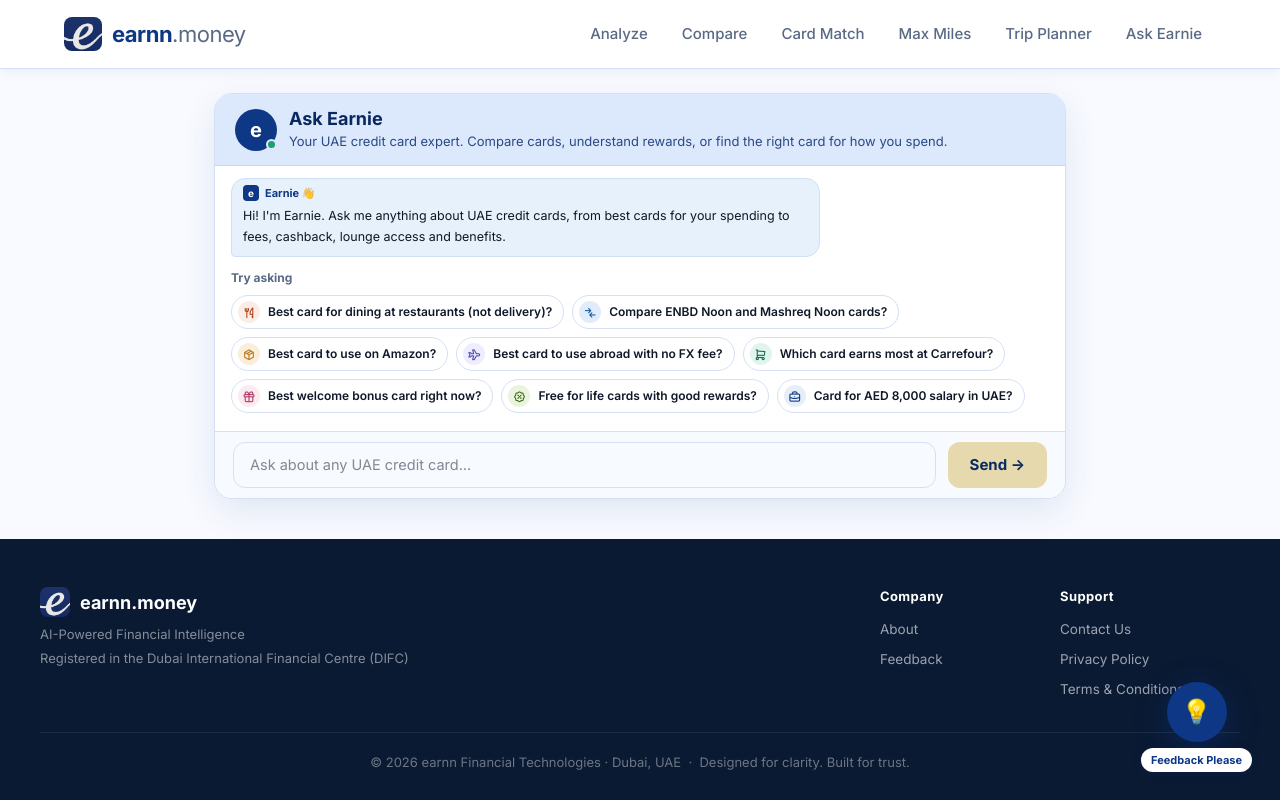
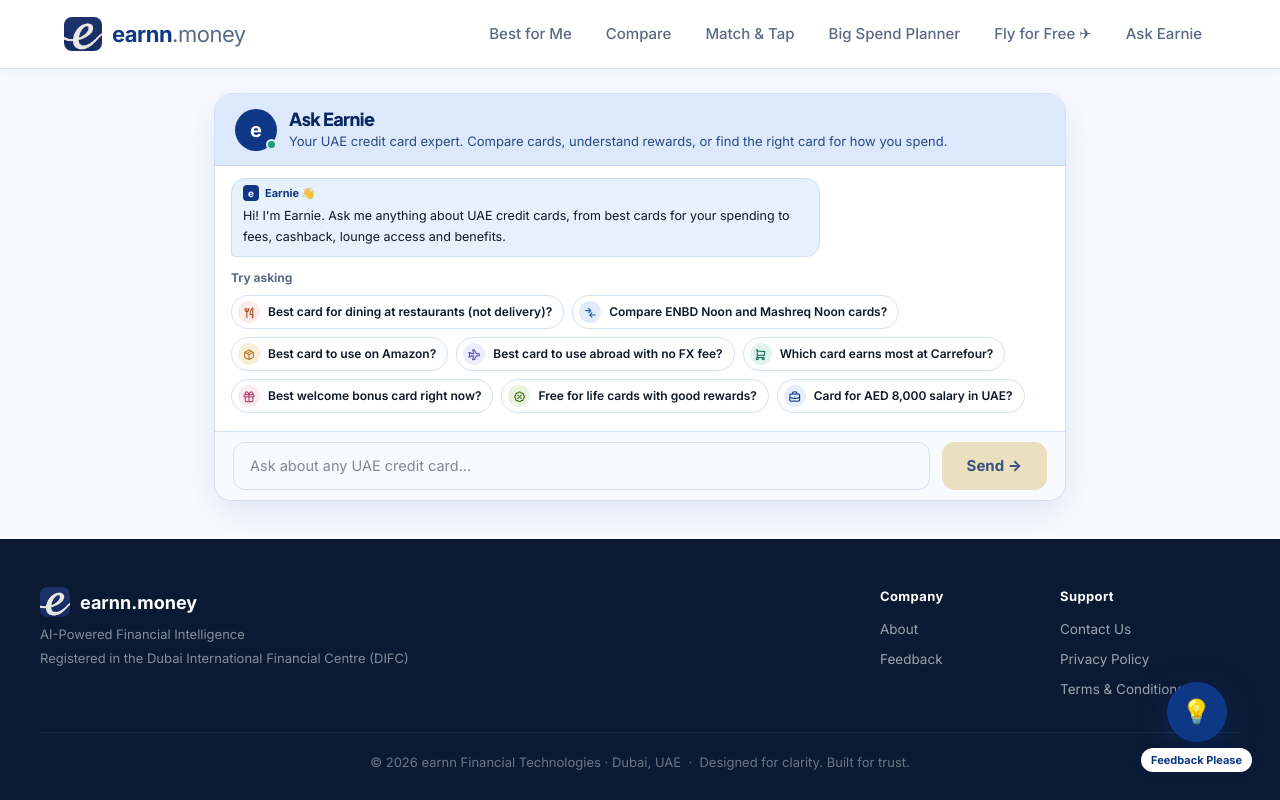
Before and after one commit to divthediscreet/earnn-platform-frontend, a Next.js app: page /chat in a window 1280 px wide. Built offline with nearby package versions, Linux system fonts and the light colour scheme.

Commit message:
Shared button/type design system; nav renames (Best for Me, Match & Tap, Big Spend Planner, Fly for Free); bigger Card Match steps
Co-Authored-By: Claude Sonnet 5.5 <noreply@anthropic.com>

```diff
--- a/app/chat/page.tsx
+++ b/app/chat/page.tsx
@@ -647,16 +647,10 @@ export default function ChatPage() {
             fontSize: 14.5, outline: 'none', color: '#0D1828',
           }}
         />
-        <button className="chat-send-button"
+        <button className="chat-send-button btn-primary"
           onClick={() => send(input)}
           disabled={!input.trim() || loading}
-          style={{
-            padding: '11px 22px',
-            background: !input.trim() ? '#E7D9AE' : '#FFD76A',
-            color: '#092962',
-            border: 'none', borderRadius: 12, fontSize: 15, fontWeight: 700,
-            cursor: !input.trim() ? 'not-allowed' : 'pointer', flexShrink: 0,
-          }}
+          style={{ flexShrink: 0 }}
         >
           Send →
         </button>
--- a/app/globals.css
+++ b/app/globals.css
@@ -26,6 +26,34 @@
   --earnn-border:      #D6E0F5;   /* Light blue border */
   --earnn-success:     #00A67E;   /* Teal green for positive numbers */
   --earnn-warning:     #E07B1F;   /* Amber for warnings */
+
+  /* ── Design system: buttons ── one primary look (gold), one secondary look (outline), one size scale */
+  --btn-gold:          #FFD76A;
+  --btn-gold-hover:    #FFCB45;
+  --btn-gold-off:      #E7D9AE;
+  --btn-ink:           #092962;   /* text on gold */
+  --btn-radius:        12px;
+  --btn-height:        48px;
+  --btn-font-size:     15px;
+  --btn-font-weight:   800;
+  --btn-height-sm:     38px;
+  --btn-font-size-sm:  13px;
+
+  /* ── Design system: type scale ── */
+  --fs-hero:   clamp(32px, 4vw, 50px);   /* page hero title */
+  --fs-h2:     26px;                     /* section / form heading */
+  --fs-h3:     16px;                     /* card heading */
+  --fs-body:   15px;
+  --fs-small:  13px;
+  --fs-micro:  12px;
+
+  /* ── Design system: spacing & shape ── */
+  --space-1: 4px;  --space-2: 8px;  --space-3: 12px; --space-4: 16px;
+  --space-5: 24px; --space-6: 32px; --space-7: 48px;
+  --page-width:  1120px;
+  --page-gutter: 24px;
+  --radius-card: 16px;
+  --radius-field: 10px;
 }
 
 @theme inline {
@@ -74,51 +102,71 @@ h1, h2, h3, h4, h5, h6 {
   color: var(--earnn-text);
   line-height: 1.2;
 }
+/* Page and section titles share one display face; body copy stays Inter */
+h1, h2 {
+  font-family: var(--font-display);
+  font-weight: 800;
+  letter-spacing: -0.03em;
+}
 
 /* Scrollbar */
 ::-webkit-scrollbar { width: 6px; }
 ::-webkit-scrollbar-track { background: var(--earnn-offwhite); }
 ::-webkit-scrollbar-thumb { background: var(--earnn-border); border-radius: 3px; }
 
-/* earnn Button Styles */
-.btn-primary {
-  background: var(--earnn-blue);
-  color: white;
-  padding: 14px 32px;
-  border-radius: 8px;
-  font-weight: 600;
-  font-size: 16px;
-  letter-spacing: 0.01em;
-  transition: all 0.2s ease;
-  border: none;
-  cursor: pointer;
+/* earnn Button Styles
+   primary   = gold, the one main action on a screen
+   secondary = white with a navy outline, for the supporting action
+   .btn-sm   = compact size for dialogs, toolbars and cards */
+.btn-primary,
+.btn-secondary {
   display: inline-flex;
   align-items: center;
+  justify-content: center;
   gap: 8px;
+  min-height: var(--btn-height);
+  padding: 0 var(--space-5);
+  border-radius: var(--btn-radius);
+  font-family: inherit;
+  font-size: var(--btn-font-size);
+  font-weight: var(--btn-font-weight);
+  line-height: 1.2;
+  text-decoration: none;
+  cursor: pointer;
+  transition: background .2s ease, transform .2s ease, box-shadow .2s ease;
 }
-.btn-primary:hover {
-  background: var(--earnn-blue-dark);
+.btn-primary {
+  background: var(--btn-gold);
+  color: var(--btn-ink);
+  border: 1px solid var(--btn-gold);
+}
+.btn-primary:hover:not(:disabled) {
+  background: var(--btn-gold-hover);
+  border-color: var(--btn-gold-hover);
   transform: translateY(-1px);
-  box-shadow: 0 8px 24px rgba(14, 55, 133, 0.3);
+  box-shadow: 0 8px 20px rgba(201, 168, 76, 0.35);
 }
-
+.btn-primary:disabled {
+  background: var(--btn-gold-off);
+  border-color: var(--btn-gold-off);
+  color: var(--btn-ink);
+  opacity: .8;
+  cursor: not-allowed;
+}
 .btn-secondary {
-  background: transparent;
+  background: #fff;
   color: var(--earnn-blue);
-  padding: 13px 32px;
-  border-radius: 8px;
-  font-weight: 600;
-  font-size: 16px;
-  border: 2px solid var(--earnn-blue);
-  cursor: pointer;
-  transition: all 0.2s ease;
-  display: inline-flex;
-  align-items: center;
-  gap: 8px;
+  border: 1.5px solid var(--earnn-blue);
 }
-.btn-secondary:hover {
+.btn-secondary:hover:not(:disabled) {
   background: var(--earnn-blue-pale);
   transform: translateY(-1px);
+}
+.btn-secondary:disabled { opacity: .55; cursor: not-allowed; }
+.btn-sm {
+  min-height: var(--btn-height-sm);
+  padding: 0 var(--space-4);
+  font-size: var(--btn-font-size-sm);
 }
 
 /* Card */
--- a/app/trip-planner/trip-planner.module.css
+++ b/app/trip-planner/trip-planner.module.css
@@ -85,8 +85,8 @@
 .bankModalGrid label.bankOn{border-color:#0e3785;background:#f1f6ff;box-shadow:0 0 0 1px #0e3785 inset}
 .bankModalGrid input{width:18px;height:18px;accent-color:#0e3785}
 .bankModalFoot{display:flex;justify-content:flex-end;gap:10px}
-.bankModalFoot button{padding:10px 22px;border-radius:10px;border:1px solid #cbd8ec;background:#fff;color:#0e3785;font-weight:700;cursor:pointer}
-.bankModalFoot .btn-primary{background:#0e3785;color:#fff;border-color:#0e3785}
+.bankModalFoot button{min-height:var(--btn-height-sm);padding:0 22px;border-radius:var(--btn-radius);border:1.5px solid var(--earnn-blue);background:#fff;color:#0e3785;font-size:var(--btn-font-size-sm);font-weight:var(--btn-font-weight);cursor:pointer}
+.bankModalFoot .btn-primary{background:var(--btn-gold);color:var(--btn-ink);border-color:var(--btn-gold)}
 
 /* Hero: one wide banner image (public/images/heroes/TripPlanner.webp) with the text on its light left side */
 section.heroBanner{min-height:clamp(300px,27vw,420px);padding-top:56px;padding-bottom:56px;background:#eef3ff url('/images/heroes/TripPlanner.webp') right center/cover no-repeat;color:#0d1828}
--- a/components/Navbar.tsx
+++ b/components/Navbar.tsx
@@ -37,21 +37,21 @@ export default function Navbar() {
         {/* Desktop Nav */}
         <div style={{ alignItems: 'center', gap: 6 }} className={styles.desktopNav}>
           <Link href="/analyse" style={navLinkStyle}>
-            Analyze
+            Best for Me
           </Link>
           {/* Analyze-old (/analyse-old) is hidden from the nav for now; the page still works by URL. To be deleted later. */}
           <Link href="/compare" style={navLinkStyle}>
             Compare
           </Link>
           <Link href="/merchant-lookup" style={navLinkStyle}>
-            Card Match
+            Match & Tap
           </Link>
           {/* Fly for Free (/miles) is hidden from the nav for now; the page itself still works. */}
           <Link href="/bulk-spend-miles" style={navLinkStyle}>
-            Max Miles
+            Big Spend Planner
           </Link>
           <Link href="/trip-planner" style={navLinkStyle}>
-            Trip Planner
+            Fly for Free ✈
           </Link>
           <Link href="/chat" style={navLinkStyle}>
             Ask Earnie
@@ -63,11 +63,11 @@ export default function Navbar() {
       </div>
       {menuOpen && (
         <div className={styles.mobileNavMenu}>
-          <Link href="/analyse" onClick={() => setMenuOpen(false)}>Analyze</Link>
+          <Link href="/analyse" onClick={() => setMenuOpen(false)}>Best for Me</Link>
           <Link href="/compare" onClick={() => setMenuOpen(false)}>Compare</Link>
-          <Link href="/merchant-lookup" onClick={() => setMenuOpen(false)}>Card Match</Link>
-          <Link href="/bulk-spend-miles" onClick={() => setMenuOpen(false)}>Max Miles</Link>
-          <Link href="/trip-planner" onClick={() => setMenuOpen(false)}>Trip Planner</Link>
+          <Link href="/merchant-lookup" onClick={() => setMenuOpen(false)}>Match & Tap</Link>
+          <Link href="/bulk-spend-miles" onClick={() => setMenuOpen(false)}>Big Spend Planner</Link>
+          <Link href="/trip-planner" onClick={() => setMenuOpen(false)}>Fly for Free ✈</Link>
           <Link href="/chat" onClick={() => setMenuOpen(false)}>Ask Earnie</Link>
         </div>
       )}
--- a/components/trip-planner/TripCustomizeWizard.module.css
+++ b/components/trip-planner/TripCustomizeWizard.module.css
@@ -45,8 +45,6 @@
 .radioDot{flex:0 0 18px;width:18px;height:18px;border:2px solid rgba(255,255,255,.6);border-radius:50%}
 .airlineOn .radioDot{border:5px solid #0e3785;background:#fff}
 
-.actions :global(.btn-primary){background:#f4c24d!important;border-color:#f4c24d!important;color:#10234f!important;font-weight:800}
-.actions :global(.btn-primary):hover{background:#ffd166!important}
 
 /* Last step: two choices and a small Back */
 .choiceStep{display:grid;grid-template-columns:repeat(2,minmax(0,1fr));gap:16px;width:min(760px,100%);margin:18px auto 8px}
--- a/components/wallet-simulator/spend-entry.tsx
+++ b/components/wallet-simulator/spend-entry.tsx
@@ -278,7 +278,8 @@ export function SimulatorStyles() {
         .sim-empty { color:#B9C9E7; font-size:12px; line-height:1.5; min-height:108px; margin:20px 0; }
         .sim-count { border-top:1px solid rgba(255,255,255,.16); padding-top:12px; color:#C9D7F2; font-size:11px; }
         .sim-error { margin-top:10px; background:rgba(255,219,214,.14); border:1px solid rgba(255,219,214,.35); border-radius:8px; padding:8px; color:#FFE3DF; font-size:11px; line-height:1.45; }
-        .sim-cta { width:100%; margin-top:14px; min-height:44px; padding:12px; border:0; border-radius:10px; background:#FFD76A; color:#092962; font-size:13px; font-weight:850; cursor:pointer; }
+        .sim-cta { width:100%; margin-top:14px; min-height:var(--btn-height); padding:0 24px; border:0; border-radius:var(--btn-radius); background:var(--btn-gold); color:var(--btn-ink); font-size:var(--btn-font-size); font-weight:var(--btn-font-weight); cursor:pointer; transition:background .2s ease; }
+        .sim-cta:hover:not(:disabled) { background:var(--btn-gold-hover); }
         .sim-cta:disabled { background:#7F95BD; color:#DCE6FA; cursor:not-allowed; }
         @media (max-width:780px) { .sim-layout { grid-template-columns:1fr; } .sim-summary { position:static; } .sim-pairs { grid-template-columns:1fr; } }
         @media (max-width:560px) {
```
Also changed, not shown: app/merchant-lookup/page.tsx (+8 -10 lines), components/home/NewHomePage.module.css.
